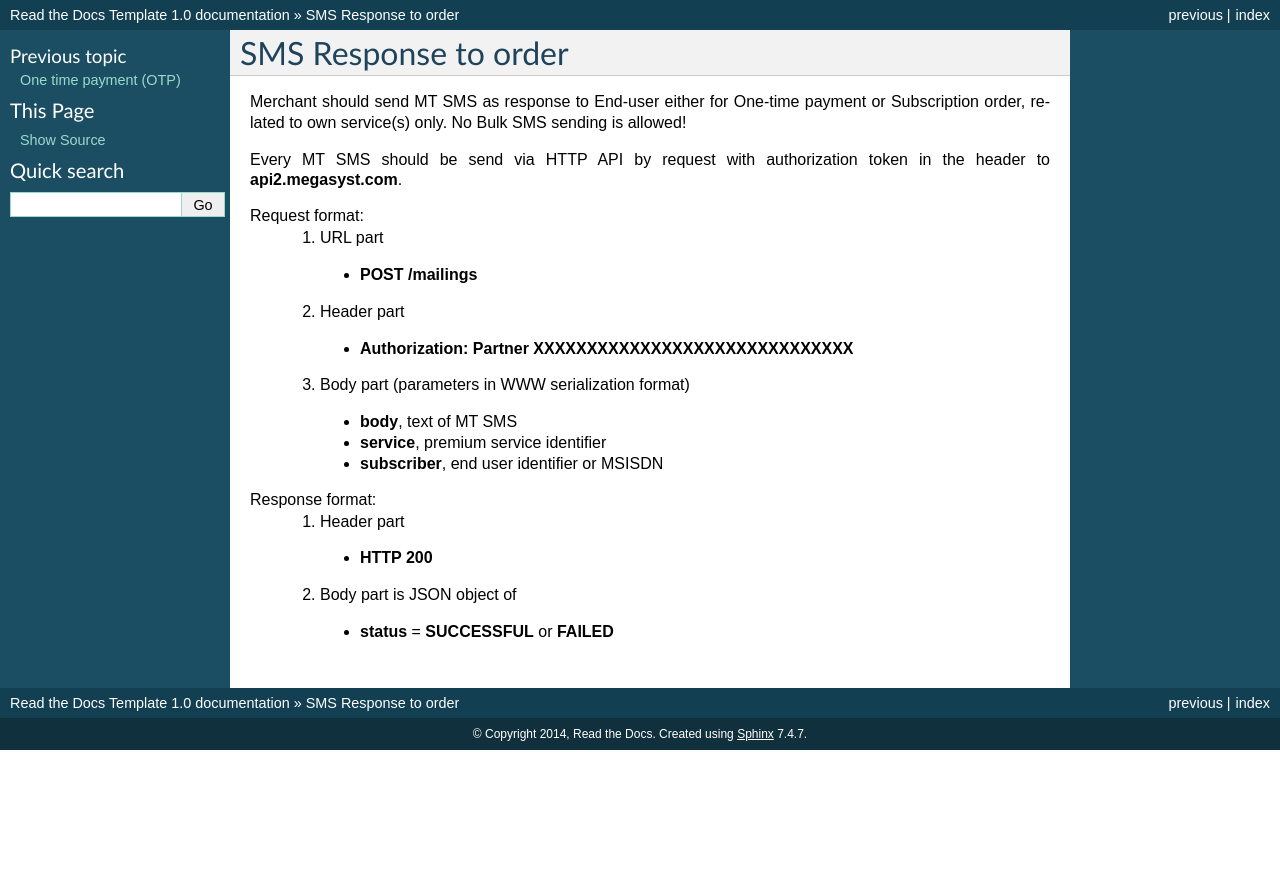
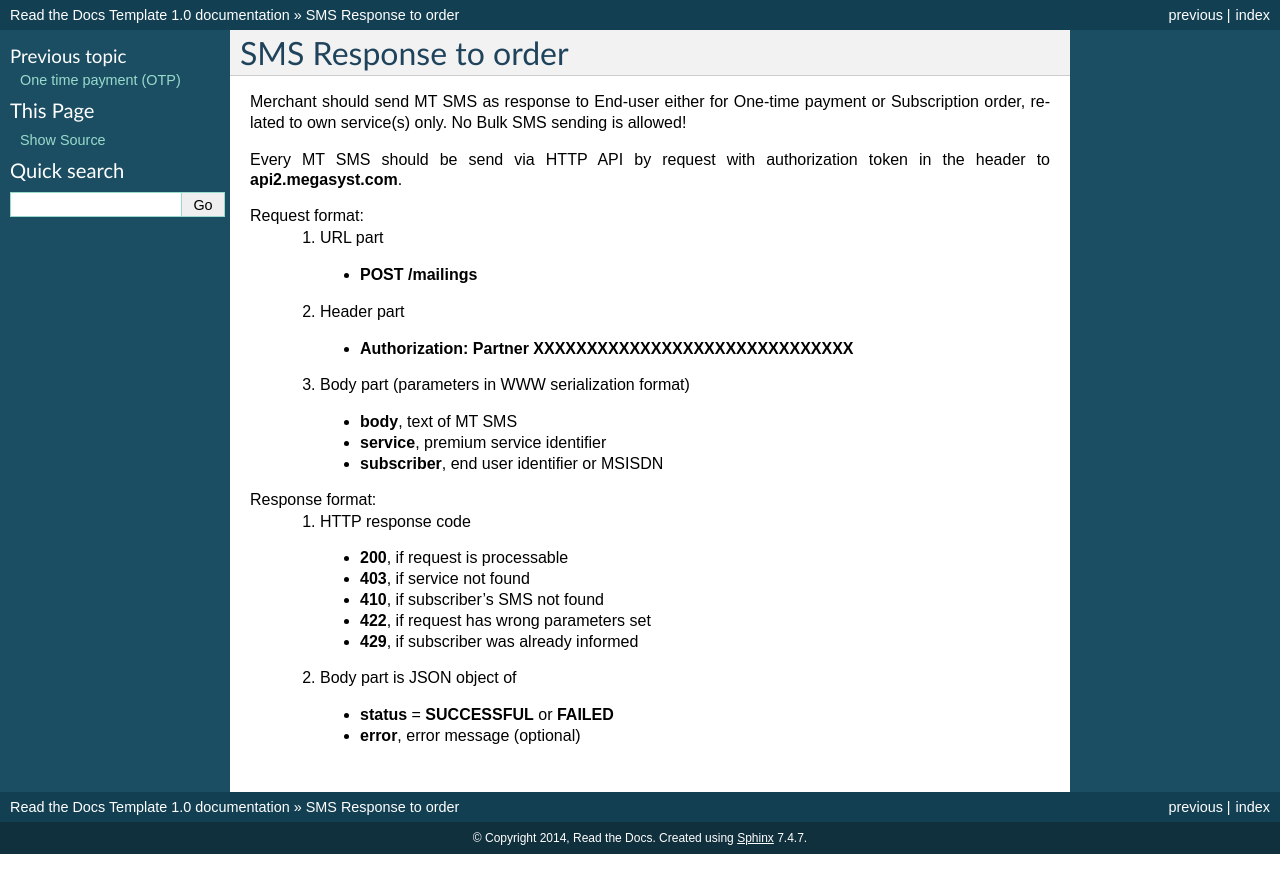
Before and after one commit to megasyst/lab, a Sphinx documentation site: the page built from docs/4_sms_response.rst, in a window 1280 px wide. Shown: the top 893 px of the page. Built offline with Sphinx 7.4.7, drawn with Linux system fonts in a browser that asks for light colours.

Commit message:
Update 4_sms_response.rst

```diff
--- a/docs/4_sms_response.rst
+++ b/docs/4_sms_response.rst
@@ -18,7 +18,12 @@ Request format:
     - **subscriber**, end user identifier or MSISDN
 
 Response format:
-  1. Header part
-    - **HTTP 200**
+  1. HTTP response code
+    - **200**, if request is processable
+    - **403**, if service not found
+    - **410**, if subscriber's SMS not found
+    - **422**, if request has wrong parameters set
+    - **429**, if subscriber was already informed
   2. Body part is JSON object of
     - **status** = **SUCCESSFUL** or **FAILED**
+    - **error**, error message (optional)
```
